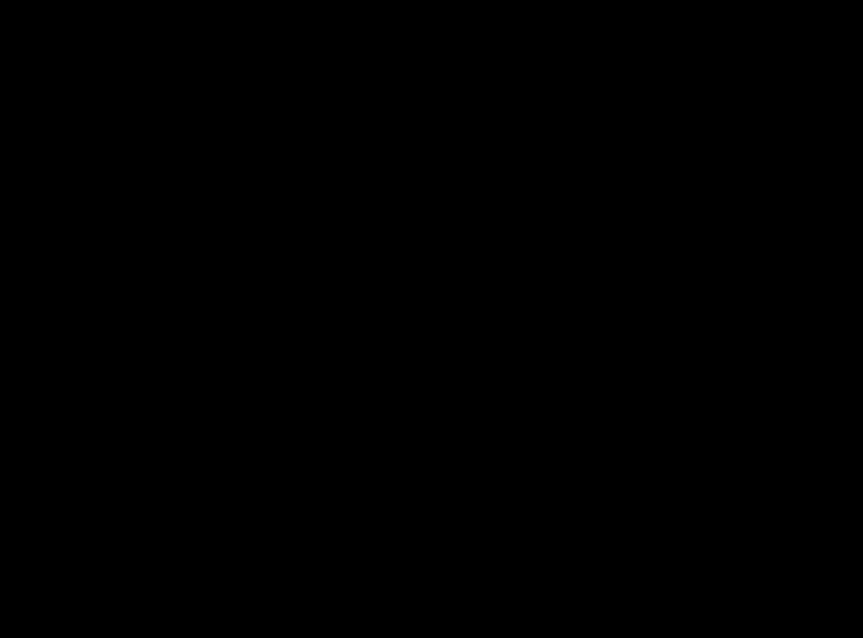
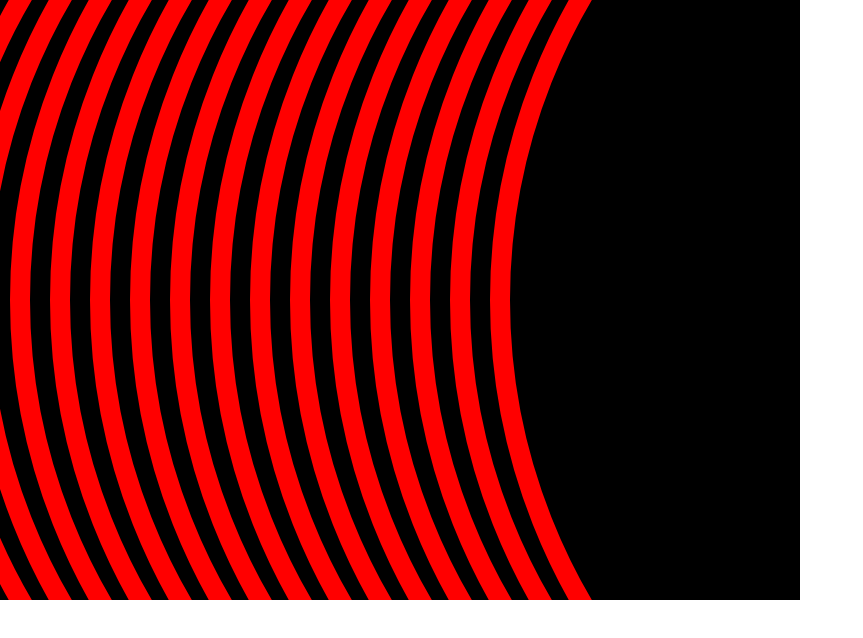
Before and after one commit to mzbrandl/intersecting-circles-visual, a plain HTML site: page index.html in a window 1280 px wide. Shown: the whole page, without its empty margins (0-863 px from the left). Drawn offline with Linux system fonts and the light colour scheme.

Commit message:
figuring out timestamps

```diff
--- a/index.html
+++ b/index.html
@@ -6,28 +6,27 @@
     <meta name="viewport" content="width=device-width, initial-scale=1.0" />
     <title>Intersecting Circles</title>
     <style>
-      * {
+      body {
         padding: 0;
         margin: 0;
       }
       canvas {
-        height: 100vh;
-        width: 100vw;
+        height: 600px;
+        width: 800px;
+        margin-left: auto;
+        margin-right: auto;
         display: block;
+        position: absolute;
+        /* left: 0;
+        top: 0; */
       }
     </style>
   </head>
   <body>
     <div style="position: relative">
-      <canvas
-        id="bg"
-        style="position: absolute; left: 0; top: 0; z-index: 0"
-      ></canvas>
-      <canvas
-        id="l1"
-        style="position: absolute; left: 0; top: 0; z-index: 1"
-      ></canvas>
-      <canvas id="l2"></canvas>
+      <canvas id="bg" width="800" height="600" style="z-index: 0"></canvas>
+      <canvas id="l1" width="800" height="600" style="z-index: 1"></canvas>
+      <canvas id="l2" width="800" height="600" style="z-index: 2"></canvas>
     </div>
     <script src="./script.js"></script>
   </body>
--- a/script.js
+++ b/script.js
@@ -1,5 +1,5 @@
-const height = window.innerHeight;
-const width = window.innerWidth;
+const height = 600;
+const width = 800;
 const lineWidth = 20;
 
 var c = document.getElementById("bg");
@@ -17,11 +17,15 @@ bg.rect(0, 0, width, height);
 bg.fillStyle = "black";
 bg.fill();
 
+const xStart = width + height + lineWidth * 2;
+var xPos = xStart;
 
-const xStart = width + height + lineWidth / 2;
-var xPos = xStart;
-function draw() {
+function draw(timestamp) {
   l1.clearRect(0, 0, width, height);
+  // // if (!start || progress > 400) start = timestamp * -1;
+  // progress = Math.floor(start - timestamp / 10);
+
+  // console.log(progress);
 
   function drawArc(x) {
     l1.beginPath();
@@ -30,12 +34,21 @@ function draw() {
     l1.lineWidth = lineWidth;
     l1.stroke();
   }
+  // drawArc(xPos);
+  // drawArc(xPos + lineWidth * 2);
+  // drawArc(xPos + lineWidth * 4);
+  // drawArc(xPos + lineWidth * 6);
+  // drawArc(xPos + lineWidth * 8);
+  var pro = xPos;
+  while (pro > 0) {
+    drawArc(pro - lineWidth * 2);
+    pro -= lineWidth * 2;
+  }
+  // for (let i = 1; i < 100; i++) {
+  //   drawArc(xPos + lineWidth * (i * 2));
+  // }
 
-  if (xStart - (xPos % lineWidth) * 2) {
-    drawArc(xPos + lineWidth * 2);
-  }
-  drawArc(xPos);
-  xPos -= 1;
+  xPos--;
 
   window.requestAnimationFrame(draw);
 }
```
